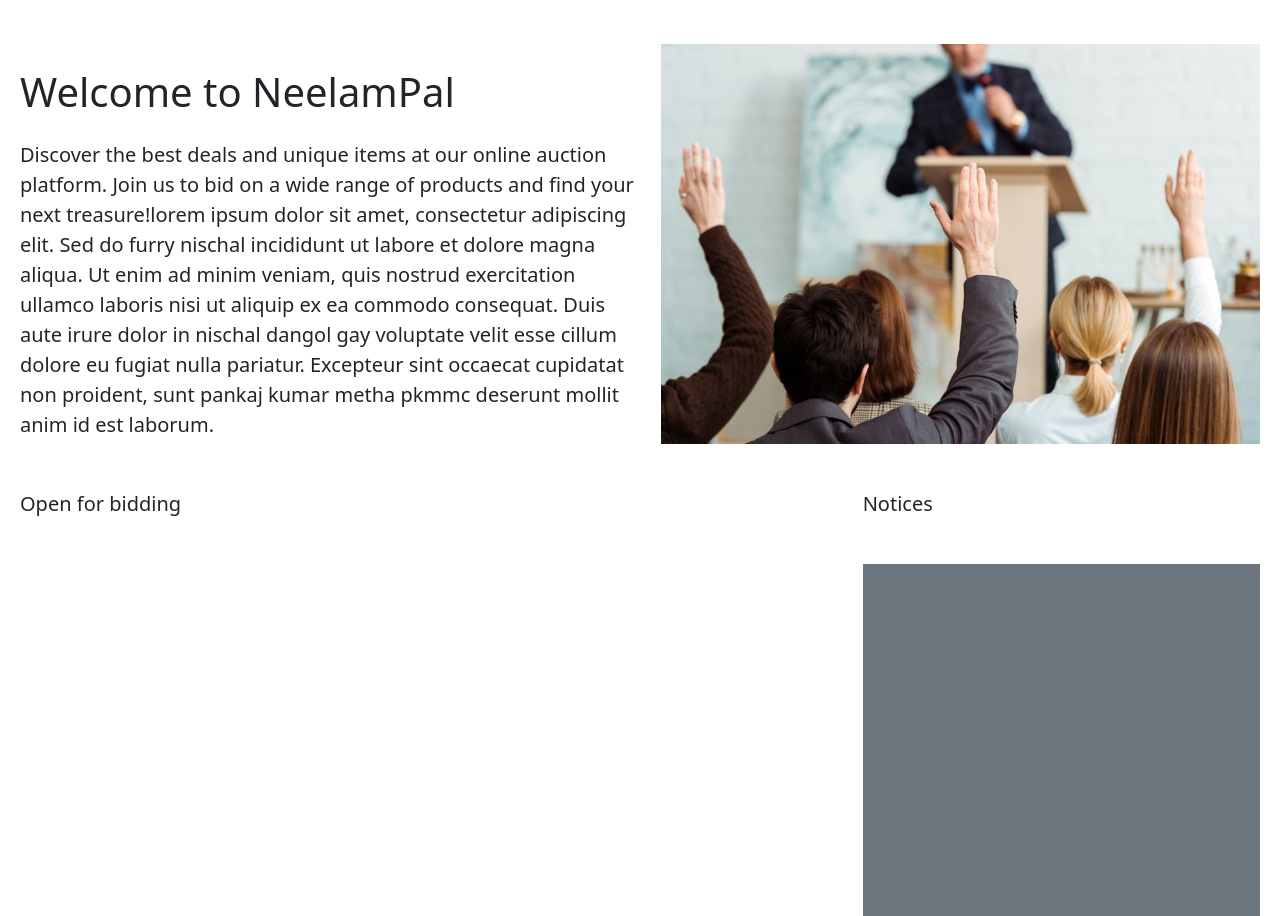
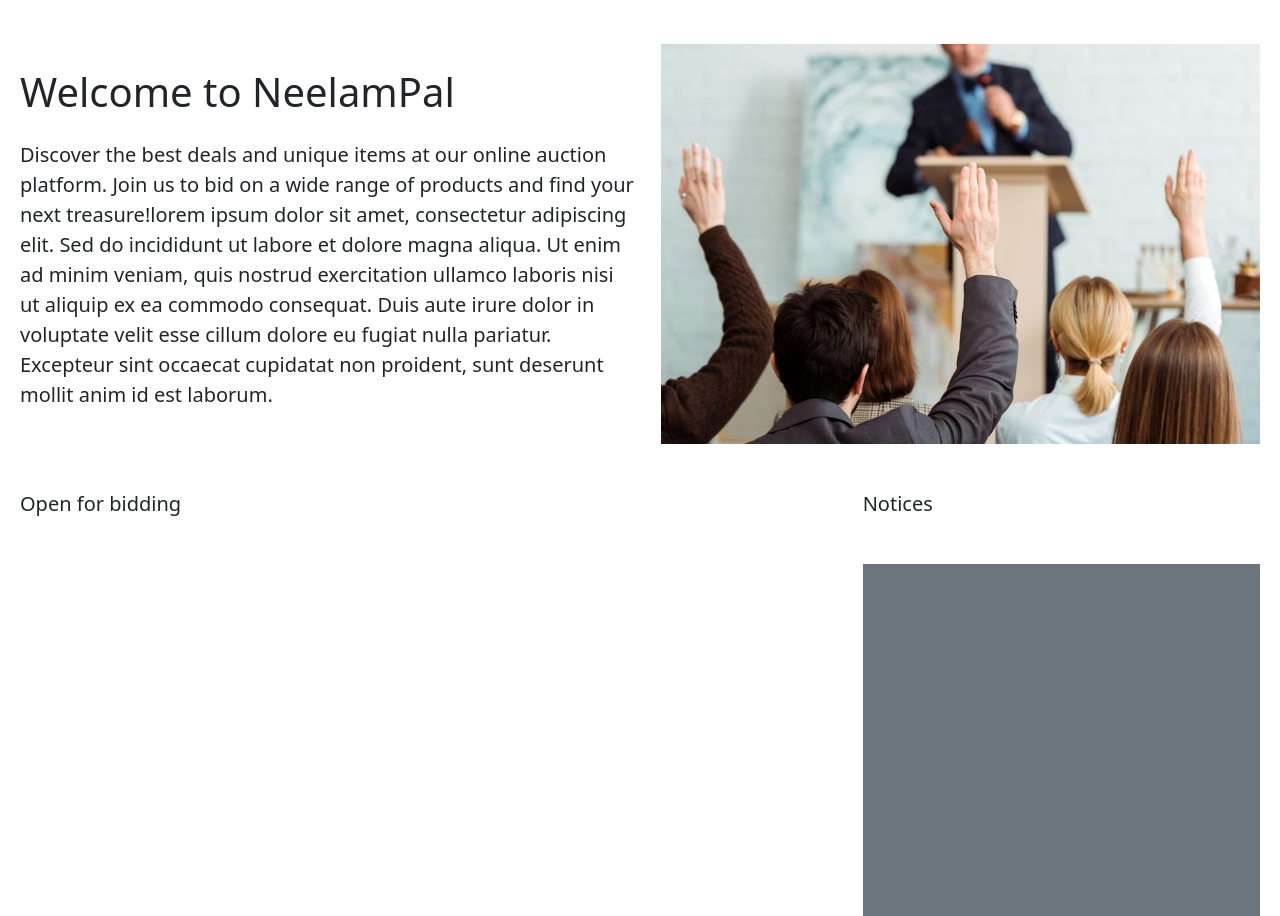
Before and after one commit to pankajmehta07/NeelamPal-An-Online-Auction-Portal, a Django app: template Auction/templates/Auction/index.html in a window 1280 px wide. Shown: the part 76-992 px from the top of the page. Run offline with Django 5.2, Linux system fonts and the light colour scheme; the template is opened without the code that fills it, so the values that code supplies are empty.

```diff
--- a/Auction/templates/Auction/index.html
+++ b/Auction/templates/Auction/index.html
@@ -19,12 +19,12 @@
               Discover the best deals and unique items at our online auction
               platform. Join us to bid on a wide range of products and find your
               next treasure!lorem ipsum dolor sit amet, consectetur adipiscing
-              elit. Sed do furry nischal incididunt ut labore et dolore magna
+              elit. Sed do incididunt ut labore et dolore magna
               aliqua. Ut enim ad minim veniam, quis nostrud exercitation ullamco
               laboris nisi ut aliquip ex ea commodo consequat. Duis aute irure
-              dolor in nischal dangol gay voluptate velit esse cillum dolore eu
+              dolor in voluptate velit esse cillum dolore eu
               fugiat nulla pariatur. Excepteur sint occaecat cupidatat non
-              proident, sunt pankaj kumar metha pkmmc deserunt mollit anim id est
+              proident, sunt deserunt mollit anim id est
               laborum.
             </p>
           </div>
```
Also changed, not shown: Auction/views.py (+11 -3 lines).
